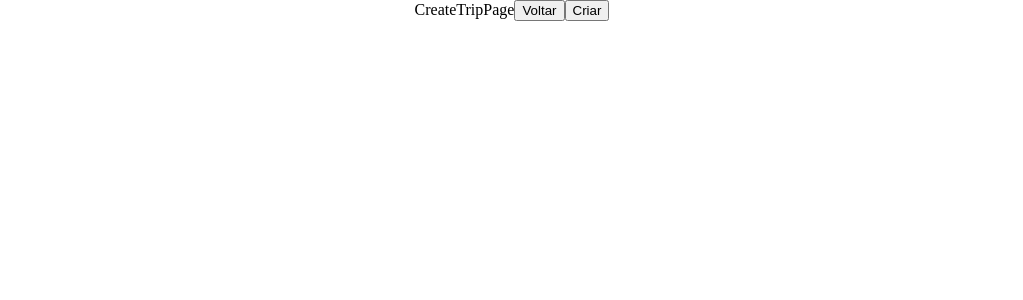
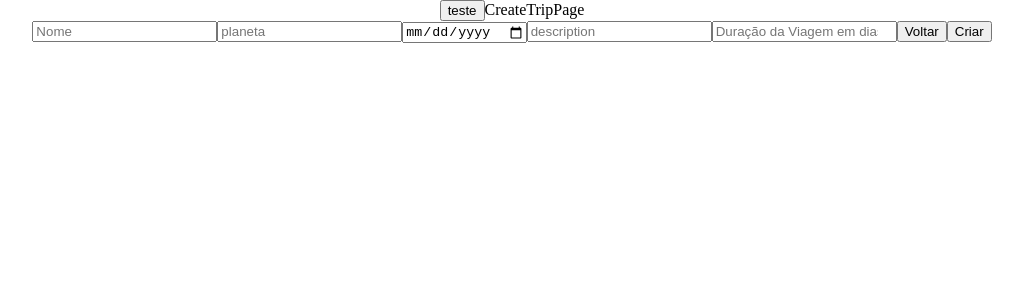
Before and after one commit to future4code/shaw-Renan-Alencar, a React (Create React App) app in the folder modulo3/projeto-labex/labex/: page /admin/trips/create in a window 1280 px wide. Shown: the top 300 px of the page, without its empty margins (128-1151 px from the left). Built offline with nearby package versions, Linux system fonts and the light colour scheme; sample sign-in values are in the browser's storage.

Commit message:
Efetuado função de criar viagem

```diff
--- a/modulo3/projeto-labex/labex/src/pages/ApplicationFormPage/ApplicationFormPage.js
+++ b/modulo3/projeto-labex/labex/src/pages/ApplicationFormPage/ApplicationFormPage.js
@@ -6,6 +6,7 @@ import { useParams } from "react-router-dom";
 import { useRequestData } from "../../hooks/useRequestData";
 import { BASE_URL } from "../../constants/Base_url";
 import { useForm } from "../../hooks/useForm";
+import axios from "axios";
 
 const ApplicationFormPage = () => {
   const navigate = useNavigate();
@@ -30,10 +31,17 @@ const ApplicationFormPage = () => {
         return viagem.name;
       });
 
+      // console.log(`${BASE_URL}/trips/${params.id}/apply` );
   const enviar = (event) => {
     event.preventDefault();
-    console.log(form);
-    cleanFields();
+    axios.post(`${BASE_URL}/trips/${params.id}/apply`, form)
+    .then((res) => {
+      console.log(res.data)
+      cleanFields();
+    })
+    .catch((err) => {
+      console.log(err.response)
+    })
   };
 
   return (
@@ -88,6 +96,7 @@ const ApplicationFormPage = () => {
             title={"A candidatura deve ter no mínimo  30 caracteres"}
           />
           <button>Enviar</button>
+          <button onClick={() => goBack(navigate)}>Voltar</button>
         </form>
       </div>
     </MainContainer>
--- a/modulo3/projeto-labex/labex/src/pages/CreateTripPage/CreateTripPage.js
+++ b/modulo3/projeto-labex/labex/src/pages/CreateTripPage/CreateTripPage.js
@@ -1,17 +1,89 @@
 import React from "react";
 import { useNavigate } from "react-router-dom";
-import { goBack } from '../../routes/coordinator'
+import { goBack } from "../../routes/coordinator";
 import { useProtectedPage } from "../../hooks/useRequestData";
+import { useForm } from "../../hooks/useForm";
+import axios from "axios";
+import { BASE_URL } from "../../constants/Base_url";
 
 const CreateTripPage = () => {
   useProtectedPage();
   const navigate = useNavigate();
+  const { form, handleChange, cleanFields } = useForm({
+    name: "",
+    planet: "",
+    date: "",
+    description: "",
+    durationInDays: "",
+  });
+
+  const createTrip = (event) => {
+    event.preventDefault();
+    const HEADER = {
+      headers: {
+        'auth': localStorage.getItem("token"),
+      }
+    };
+    axios.post(`${BASE_URL}/trips`, form, HEADER)
+    .then((res) => {
+      alert("Viagem criado com sucesso!")
+      cleanFields();
+    })
+    .catch((err) => {
+      alert("Houve um problema, tente novamente!")
+    })
+  };
 
   return (
     <div>
+      <button onClick={createTrip}>teste</button>
       CreateTripPage
-      <button onClick={() => goBack(navigate)}>Voltar</button>
-      <button>Criar</button>
+      <form onSubmit={createTrip}>
+        <input
+          value={form.name}
+          name="name"
+          onChange={handleChange}
+          placeholder={"Nome"}
+          required
+          pattern={"^.{5,}"}
+          title={"O nome deve ter no mínimo 5 letras"}
+        />
+        <input
+          value={form.planet}
+          name="planet"
+          onChange={handleChange}
+          placeholder={"planeta"}
+          required
+        />
+        <input
+          value={form.date}
+          name="date"
+          onChange={handleChange}
+          placeholder={"date"}
+          required
+          type="date"
+        />
+        <input
+          value={form.description}
+          name="description"
+          onChange={handleChange}
+          placeholder={"description"}
+          required
+          pattern={"^.{30,}"}
+          title={"A descrição deve ter no mínimo  30 caracteres"}
+        />
+        <input
+          value={form.durationInDays}
+          name="durationInDays"
+          onChange={handleChange}
+          placeholder={"Duração da Viagem em dias"}
+          required
+          type="number"
+          min={50}
+        />
+        <button onClick={() => goBack(navigate)}>Voltar</button>
+        <button>Criar</button>
+      </form>
     </div>
   );
 };
```
